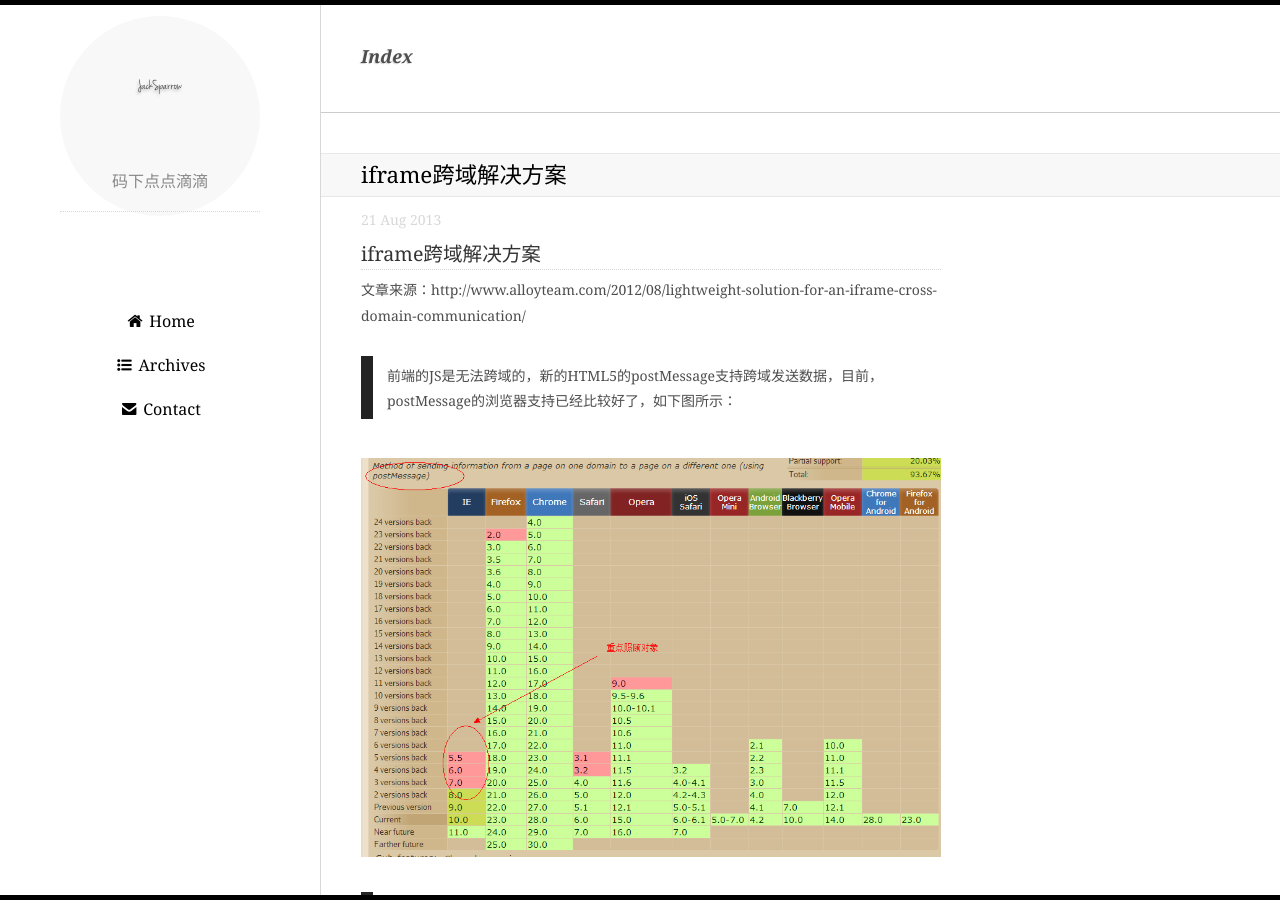
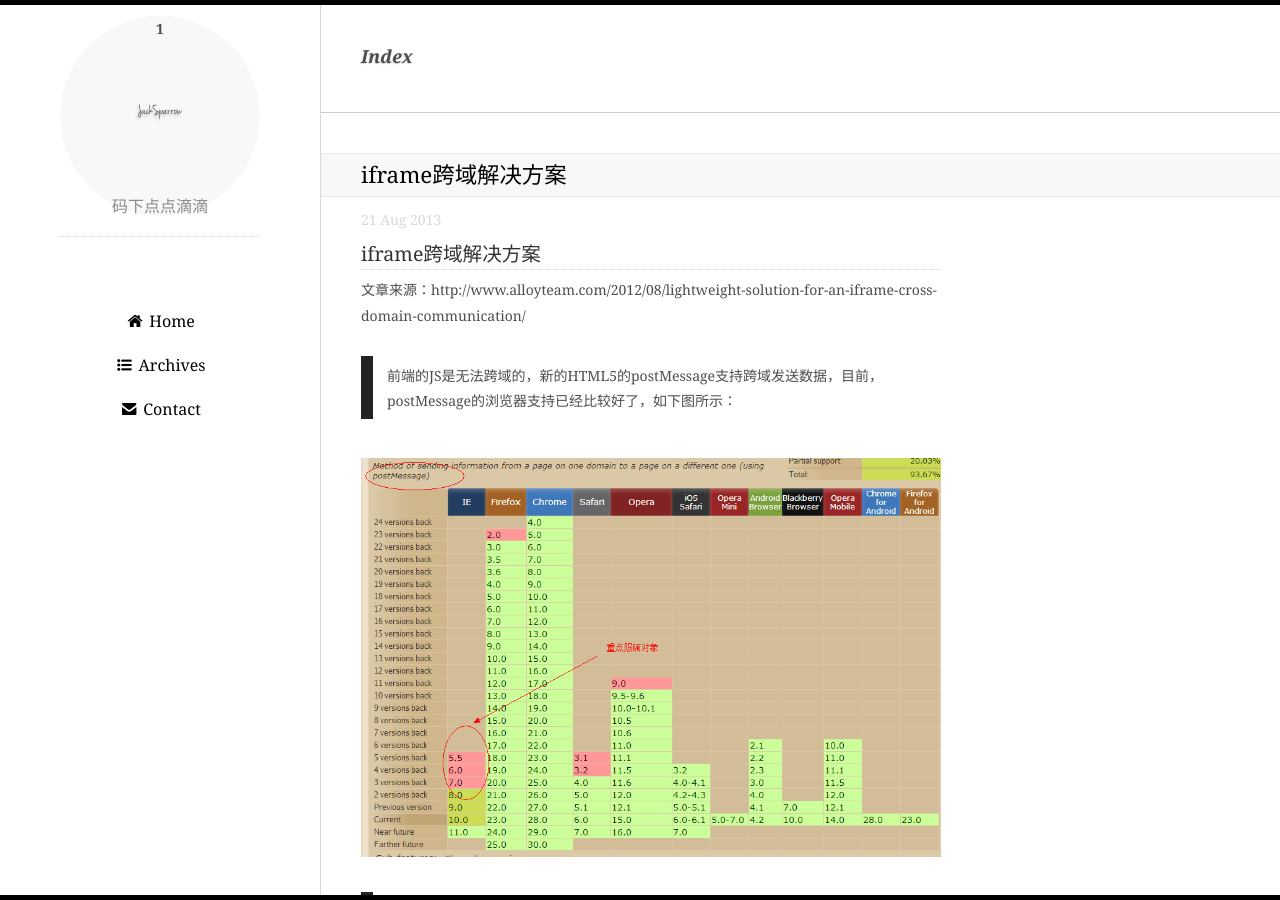
Before and after one commit to jacksparrow01/jacksparrow01.github.io, a Jekyll site: the page built from index.html, in a window 1280 px wide and 900 px high. Built offline with Jekyll 4.4.1, drawn with Linux system fonts in a browser that asks for light colours; Markdown is read by kramdown in place of the engine named in the settings; the list of posts is cut into pages by our own code.

Commit message:
Update default.html

```diff
--- a/_layouts/default.html
+++ b/_layouts/default.html
@@ -29,7 +29,7 @@
 <div id="head-line"></div>
 <div id="content">
     <header id="head">
-        <div id="logo">
+        <div id="logo">1
             <h1>{{ site.blogName }}</h1>
             <h2>{{ site.blogDesc }}</h2>
         </div>
```
